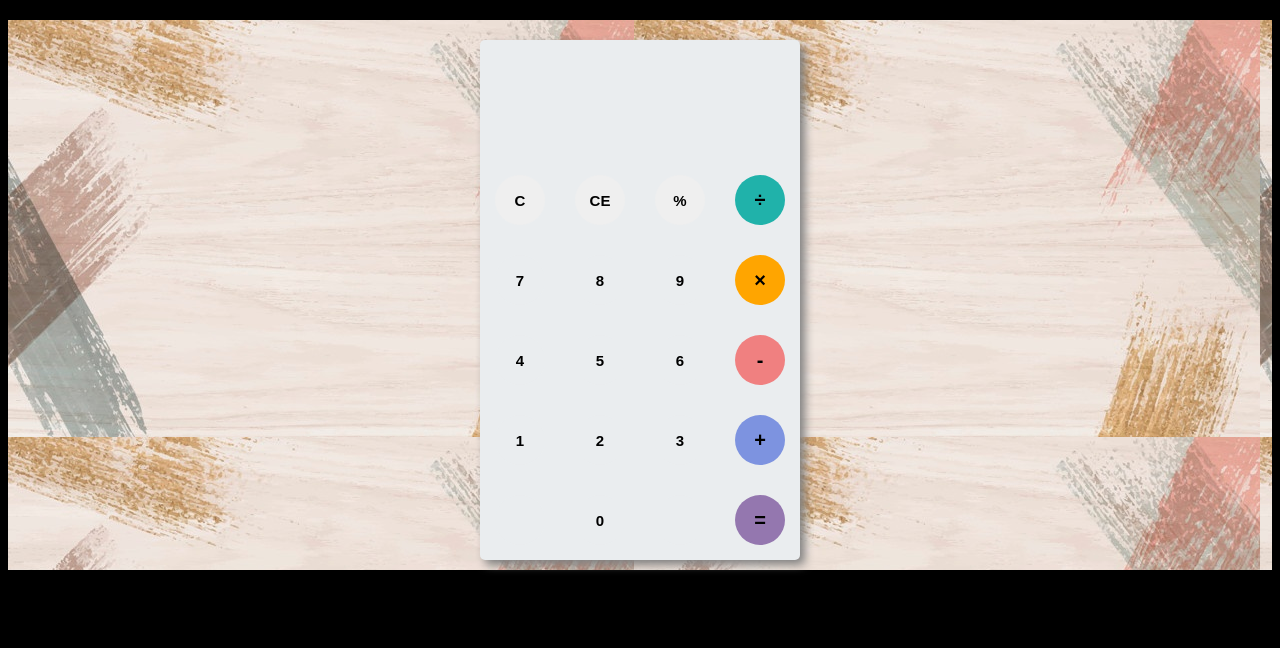
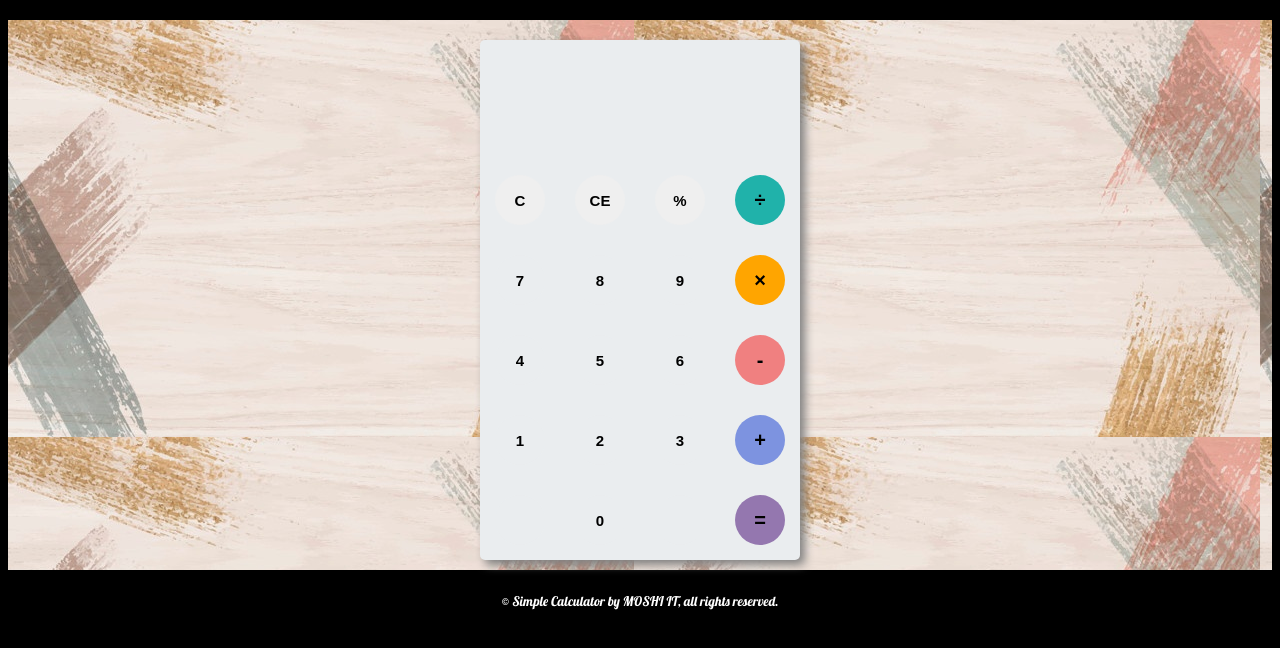
Before and after one commit to MoshfiqElahi/calculator, a plain HTML site: page index.html in a window 1280 px wide. Drawn offline with Linux system fonts and the light colour scheme.

Commit message:
ready to publish

```diff
--- a/index.html
+++ b/index.html
@@ -42,8 +42,9 @@
     <button class="operator" id="=">=</button>
 </div>
 </div>
-
-
+<footer>
+    <small>© Simple Calculator by MOSHI IT, all rights reserved.</small>
+</footer>
     <script src="./script.js"></script>
 </body>
 
--- a/style.css
+++ b/style.css
@@ -84,3 +84,7 @@ button:nth-child(22) {
     font-size: 20px;
     background-color: #9477af;
 }
+footer{
+    color: white;
+    text-align: center;
+}
```
